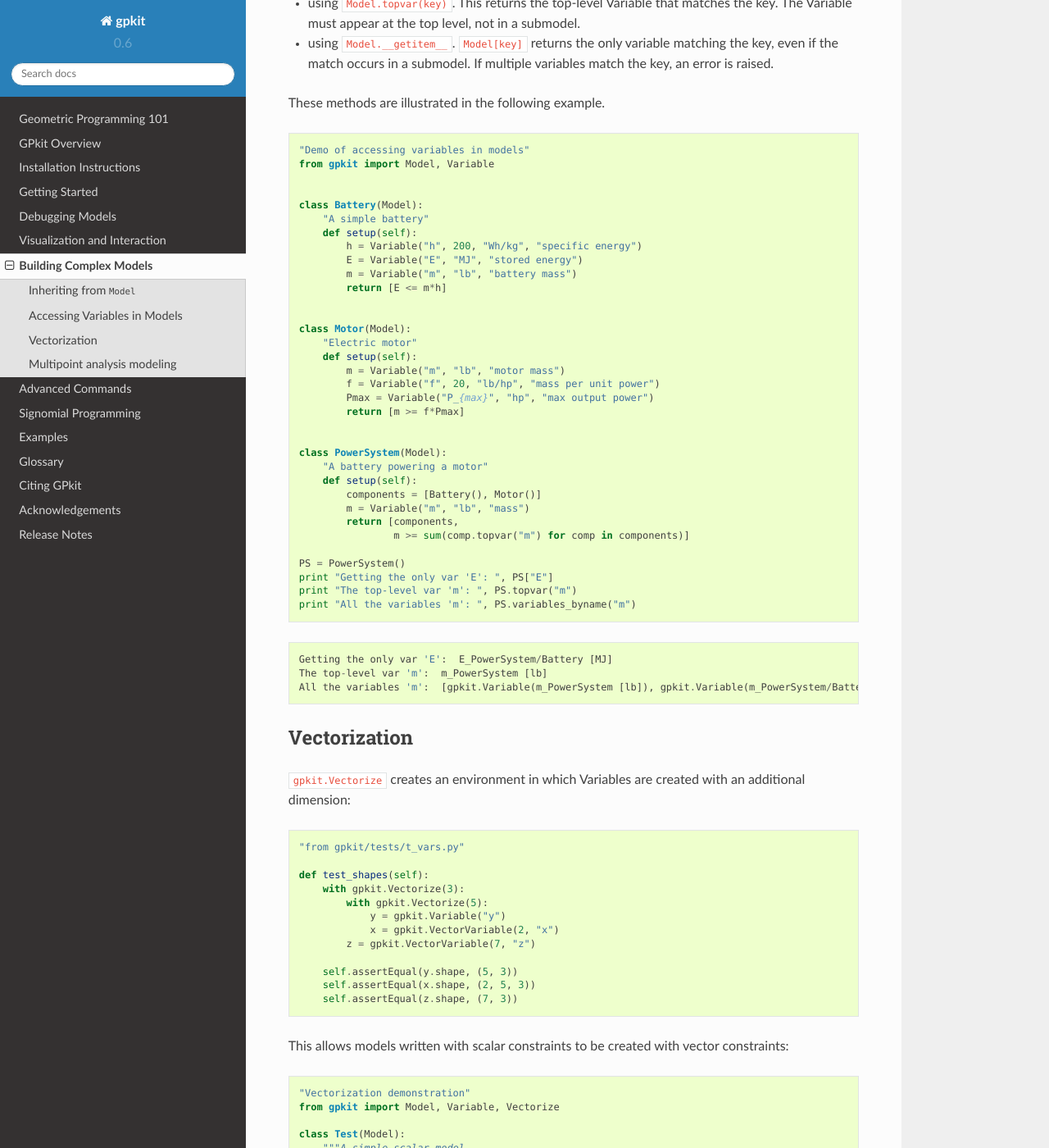
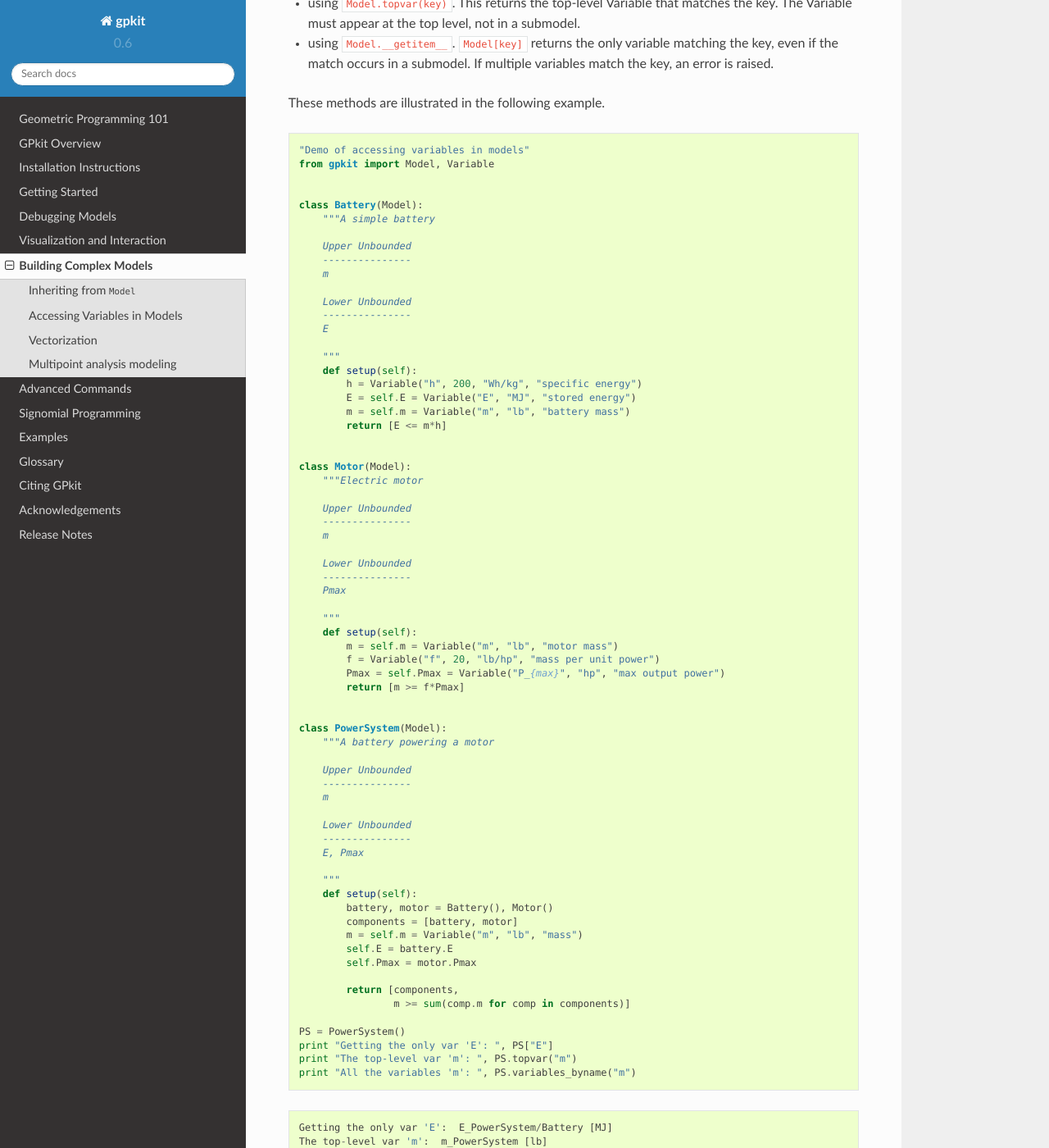
Before and after one commit to convexengineering/gpkit, a Sphinx documentation site: the page built from docs/source/modelbuilding.rst, in a window 1280 px wide and 1400 px high, scrolled down 789 px. Shown: the whole window at 82% size. Built offline with Sphinx 7.4.7 and the Read the Docs theme 2.0.0, drawn with Linux system fonts in a browser that asks for light colours; some of the changed text lies outside the part shown.

```diff
--- a/docs/source/examples/beam.py
+++ b/docs/source/examples/beam.py
@@ -20,6 +20,10 @@ class Beam(Model):
         [N m^2] Elastic modulus times cross-section's area moment of inertia.
     q : float or N-vector of floats
         [N/m] Loading density: can be specified as constants or as an array.
+
+    Upper Unbounded
+    ---------------
+    w_tip
     """
     def setup(self, N=4):
         EI = Variable("EI", 1e4, "N*m^2")
@@ -48,7 +52,7 @@ class Beam(Model):
         displ_eq = (w >= w.left + 0.5*dx*(th + th.left))
         displ_eq[0] = (w[0] >= w_base)
         # minimize tip displacement (the last w)
-        self.cost = w[-1]
+        self.cost = self.w_tip = w[-1]
         return [shear_eq, moment_eq, theta_eq, displ_eq,
                 L == (N-1)*dx]
 
--- a/docs/source/examples/model_var_access.py
+++ b/docs/source/examples/model_var_access.py
@@ -3,30 +3,64 @@ from gpkit import Model, Variable
 
 
 class Battery(Model):
-    "A simple battery"
+    """A simple battery
+
+    Upper Unbounded
+    ---------------
+    m
+
+    Lower Unbounded
+    ---------------
+    E
+
+    """
     def setup(self):
         h = Variable("h", 200, "Wh/kg", "specific energy")
-        E = Variable("E", "MJ", "stored energy")
-        m = Variable("m", "lb", "battery mass")
+        E = self.E = Variable("E", "MJ", "stored energy")
+        m = self.m = Variable("m", "lb", "battery mass")
         return [E <= m*h]
 
 
 class Motor(Model):
-    "Electric motor"
+    """Electric motor
+
+    Upper Unbounded
+    ---------------
+    m
+
+    Lower Unbounded
+    ---------------
+    Pmax
+
+    """
     def setup(self):
-        m = Variable("m", "lb", "motor mass")
+        m = self.m = Variable("m", "lb", "motor mass")
         f = Variable("f", 20, "lb/hp", "mass per unit power")
-        Pmax = Variable("P_{max}", "hp", "max output power")
+        Pmax = self.Pmax = Variable("P_{max}", "hp", "max output power")
         return [m >= f*Pmax]
 
 
 class PowerSystem(Model):
-    "A battery powering a motor"
+    """A battery powering a motor
+
+    Upper Unbounded
+    ---------------
+    m
+
+    Lower Unbounded
+    ---------------
+    E, Pmax
+
+    """
     def setup(self):
-        components = [Battery(), Motor()]
-        m = Variable("m", "lb", "mass")
+        battery, motor = Battery(), Motor()
+        components = [battery, motor]
+        m = self.m = Variable("m", "lb", "mass")
+        self.E = battery.E
+        self.Pmax = motor.Pmax
+
         return [components,
-                m >= sum(comp.topvar("m") for comp in components)]
+                m >= sum(comp.m for comp in components)]
 
 PS = PowerSystem()
 print "Getting the only var 'E': ", PS["E"]
--- a/docs/source/examples/performance_modeling.py
+++ b/docs/source/examples/performance_modeling.py
@@ -93,7 +93,7 @@ class FlightSegment(Model):
         self.aircraftp = aircraft.dynamic(aircraft, self.flightstate)
 
         self.c = aircraft.wing.c
-        self.W = self.aircraftp.W
+        self.W = aircraft.W
         self.Wburn = self.aircraftp.Wburn
         self.Wfuel = self.aircraftp.Wfuel
 
@@ -115,11 +115,12 @@ class Mission(Model):
         with Vectorize(4):  # four flight segments
             self.fs = FlightSegment(aircraft)
 
+        self.W = aircraft.W
+        self.c = aircraft.wing.c
+
         Wburn = self.fs.aircraftp.Wburn
         Wfuel = self.fs.aircraftp.Wfuel
         self.takeoff_fuel = Wfuel[0]
-        self.W = aircraft.W
-        self.c = aircraft.wing.c
 
         return self.fs, [Wfuel[:-1] >= Wfuel[1:] + Wburn[:-1],
                          Wfuel[-1] >= Wburn[-1]]
--- a/docs/source/examples/performance_modeling_output.txt
+++ b/docs/source/examples/performance_modeling_output.txt
@@ -26,7 +26,7 @@ Sensitivities
 
     | Aircraft/Wing
   S : +0.68            surface area
-\rho : +0.48            areal density
+rho : +0.48            areal density
   A : -0.31            aspect ratio
 
 Next Largest Sensitivities
@@ -36,4 +36,4 @@ Next Largest Sensitivities
 
     | Mission/FlightSegment/FlightState
   V : [ +0.1      +0.1      +0.1      +0.1     ] true airspeed
-\rho : [ +0.034    +0.034    +0.035    +0.035   ] air density
+rho : [ +0.034    +0.034    +0.035    +0.035   ] air density
```
Also changed, not shown: other parts of docs/source/examples/performance_modeling_output.txt (+2 -2 lines), docs/source/examples/boundschecking_output.txt (+8 -8 lines), 4 other files. Lines whose indentation alone changed are shown as unchanged.
